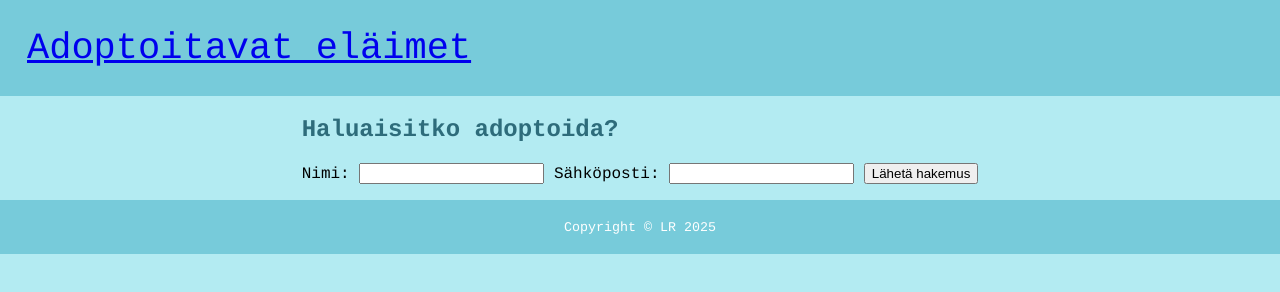
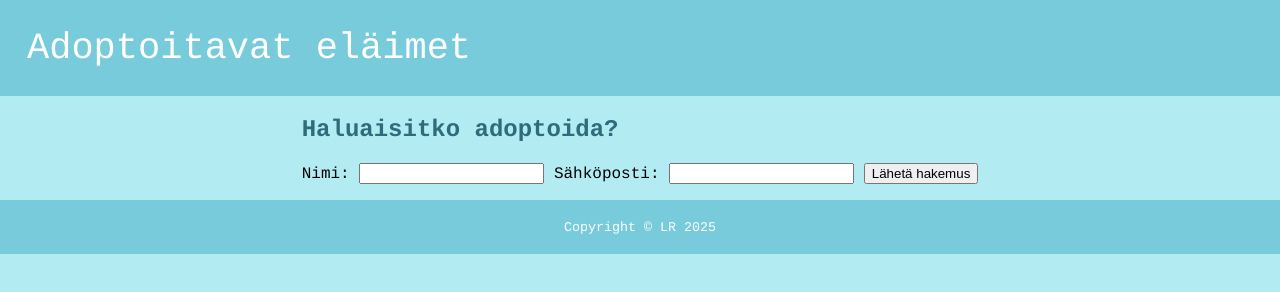
Before and after one commit to linnex28/Adoption_server, a plain HTML site: page frontend/details.html in a window 1280 px wide. Drawn offline with Linux system fonts and the light colour scheme; no server answers.

Commit message:
Edited styles for details page

```diff
--- a/frontend/style.css
+++ b/frontend/style.css
@@ -96,3 +96,11 @@ footer {
         font-size: 23px;
     }
 }
+
+.back-link {
+    text-decoration: none;
+    color: white;
+    background-color: transparent;
+    border-radius: 5px;
+    display: inline-block;
+}
```
